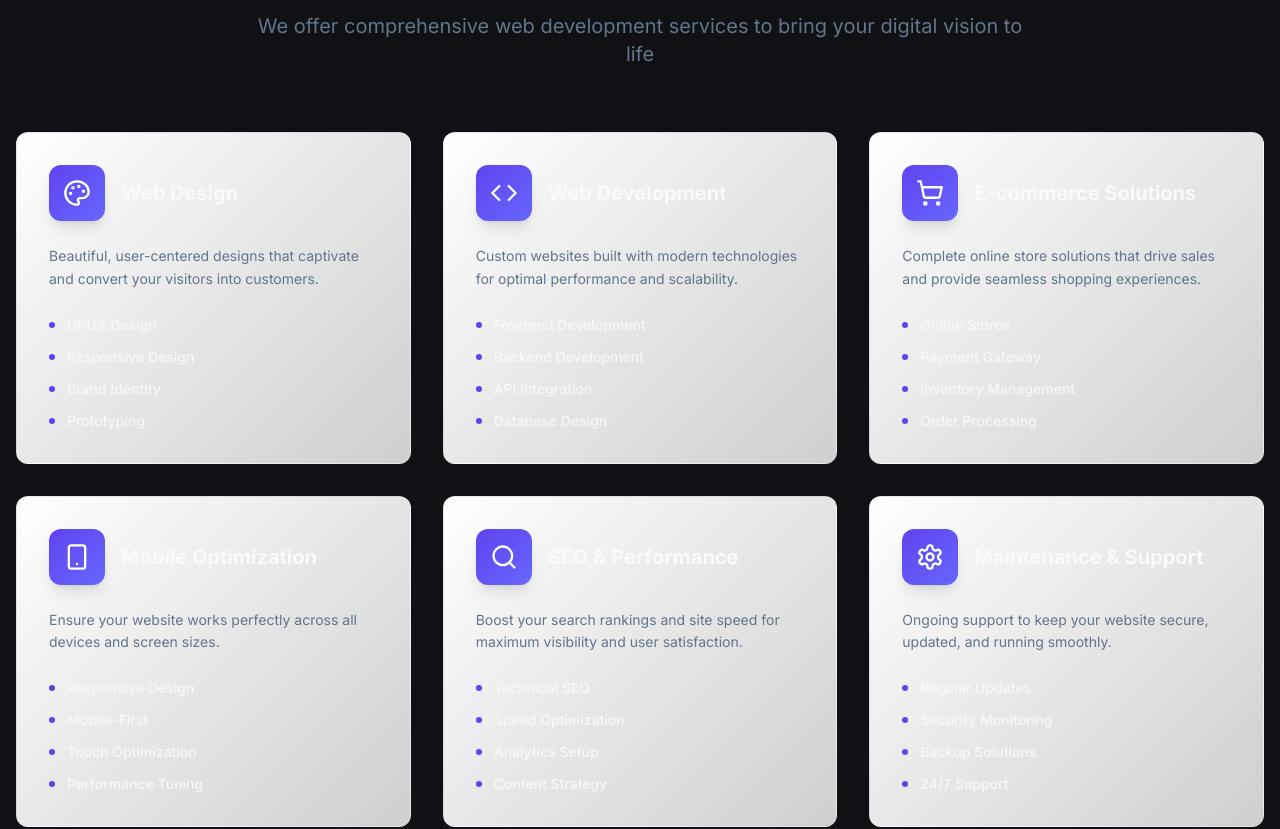
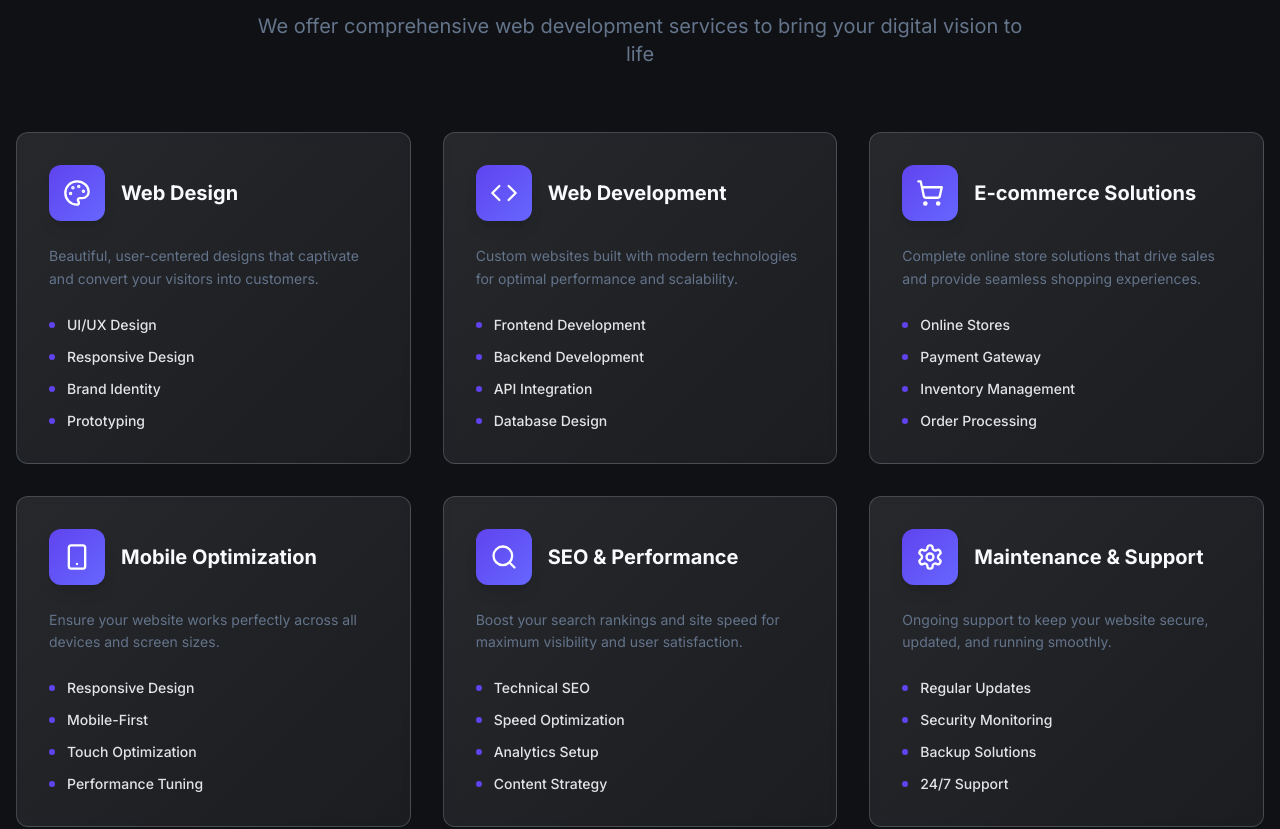
Before and after one commit to mbgit25/warp-speed-dev, a React (Vite) app: page / in a window 1280 px wide. Shown: the part 940-1769 px from the top of the page. Built offline with nearby package versions, Linux system fonts and the light colour scheme.

Commit message:
Fix: Glare effect and animations
The glare effect on cards is not appearing, animations are not playing, and cards are not styling correctly. This commit addresses these issues to ensure the visual elements function as intended.

```diff
--- a/src/index.css
+++ b/src/index.css
@@ -155,6 +155,22 @@ All colors MUST be HSL.
     50% { transform: translateY(-20px); }
   }
 
+  @keyframes fade-in {
+    0% {
+      opacity: 0;
+      transform: translateY(20px);
+    }
+    100% {
+      opacity: 1;
+      transform: translateY(0);
+    }
+  }
+
+  .animate-fade-in {
+    animation: fade-in 0.6s cubic-bezier(0.4, 0, 0.2, 1) forwards;
+    opacity: 0;
+  }
+
   .glare-effect {
     position: relative;
     overflow: hidden;
@@ -184,15 +200,18 @@ All colors MUST be HSL.
   .service-card {
     position: relative;
     transition: all 0.4s cubic-bezier(0.4, 0, 0.2, 1);
-    background: linear-gradient(135deg, hsl(var(--card)) 0%, hsl(var(--card)/0.8) 100%);
+    background: linear-gradient(135deg, hsl(var(--card) / 0.1) 0%, hsl(var(--card) / 0.05) 100%);
+    border: 1px solid hsl(var(--border) / 0.2);
   }
 
   .service-card:hover {
     transform: translateY(-8px) scale(1.02);
     box-shadow:
-      0 20px 40px hsl(var(--primary) / 0.2),
-      0 0 0 1px hsl(var(--primary) / 0.1),
-      inset 0 1px 0 hsl(255 255 255 / 0.1);
+      0 20px 40px hsl(var(--primary) / 0.15),
+      0 8px 32px hsl(var(--primary) / 0.1),
+      0 0 0 1px hsl(var(--primary) / 0.2),
+      inset 0 1px 0 hsl(var(--foreground) / 0.1);
+    border-color: hsl(var(--primary) / 0.3);
   }
 
   .service-icon {
```
